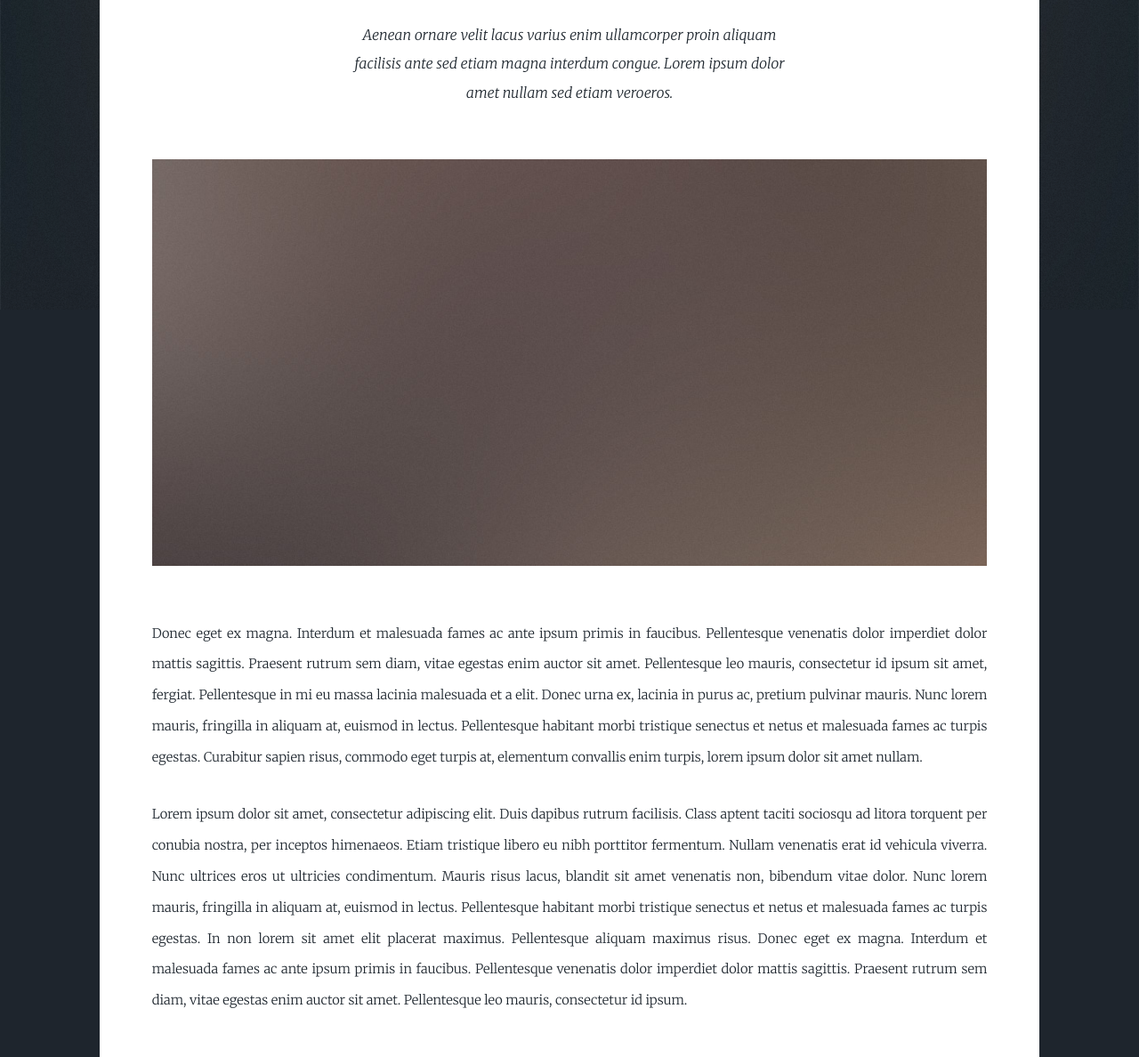
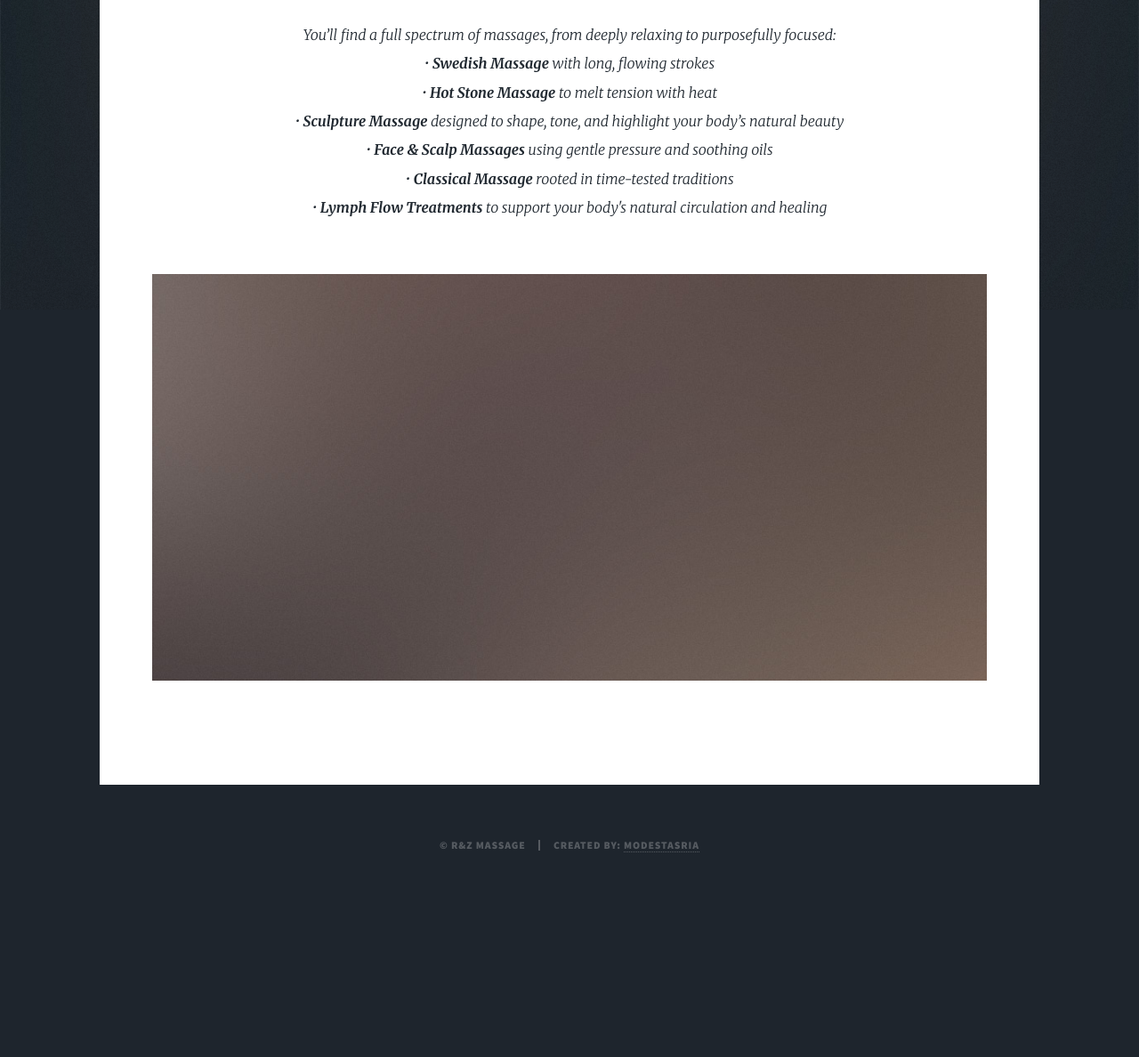
Before and after one commit to RZMassage/RZMassage.github.io, a plain HTML site: page treatments.html in a window 1280 px wide. Shown: the part 452-1640 px from the top of the page at 89% size. After the commit the page ends 1469 px from the top, so only its background shows below. Drawn offline with Linux system fonts and the light colour scheme.

Commit message:
Inserted appropriate text

```diff
--- a/treatments.html
+++ b/treatments.html
@@ -38,17 +38,27 @@
 							<section class="post">
 								<header class="major">
 									<h1>Treatmets</h1>
-									<p>Aenean ornare velit lacus varius enim ullamcorper proin aliquam<br />
-									facilisis ante sed etiam magna interdum congue. Lorem ipsum dolor<br />
-									amet nullam sed etiam veroeros.</p>
+										<p>You’ll find a full spectrum of massages, from deeply relaxing to purposefully focused:<br>
+											• <b>Swedish Massage</b> with long, flowing strokes<br>
+											• <b>Hot Stone Massage</b> to melt tension with heat<br>
+											• <b>Sculpture Massage</b> designed to shape, tone, and highlight your body’s natural beauty<br>
+											• <b>Face & Scalp Massages</b> using gentle pressure and soothing oils<br>
+											• <b>Classical Massage</b> rooted in time-tested traditions<br>
+											• <b>Lymph Flow Treatments</b> to support your body's natural circulation and healing</p>
 								</header>
 								<div class="image main"><img src="images/pic01.jpg" alt="" /></div>
-								<p>Donec eget ex magna. Interdum et malesuada fames ac ante ipsum primis in faucibus. Pellentesque venenatis dolor imperdiet dolor mattis sagittis. Praesent rutrum sem diam, vitae egestas enim auctor sit amet. Pellentesque leo mauris, consectetur id ipsum sit amet, fergiat. Pellentesque in mi eu massa lacinia malesuada et a elit. Donec urna ex, lacinia in purus ac, pretium pulvinar mauris. Nunc lorem mauris, fringilla in aliquam at, euismod in lectus. Pellentesque habitant morbi tristique senectus et netus et malesuada fames ac turpis egestas. Curabitur sapien risus, commodo eget turpis at, elementum convallis enim turpis, lorem ipsum dolor sit amet nullam.</p>
-								<p>Lorem ipsum dolor sit amet, consectetur adipiscing elit. Duis dapibus rutrum facilisis. Class aptent taciti sociosqu ad litora torquent per conubia nostra, per inceptos himenaeos. Etiam tristique libero eu nibh porttitor fermentum. Nullam venenatis erat id vehicula viverra. Nunc ultrices eros ut ultricies condimentum. Mauris risus lacus, blandit sit amet venenatis non, bibendum vitae dolor. Nunc lorem mauris, fringilla in aliquam at, euismod in lectus. Pellentesque habitant morbi tristique senectus et netus et malesuada fames ac turpis egestas. In non lorem sit amet elit placerat maximus. Pellentesque aliquam maximus risus. Donec eget ex magna. Interdum et malesuada fames ac ante ipsum primis in faucibus. Pellentesque venenatis dolor imperdiet dolor mattis sagittis. Praesent rutrum sem diam, vitae egestas enim auctor sit amet. Pellentesque leo mauris, consectetur id ipsum.</p>
+
+								<p>
+
+
+
+								</p>
+
+
 							</section>
 
 
-							<section class="posts">
+							<!-- <section class="posts">
 								<article>
 									<header>
 										<h2><a href="#">Sed magna<br />
@@ -92,7 +102,7 @@
 									<ul class="actions special">
 										<li><a href="#" class="button">Read More</a></li>
 									</ul>
-								</article>
+								</article> -->
 
 							</section>
 
```
Also changed, not shown: contact.html (+1 -1 lines), index.html (+9 -3 lines), prices.html (+10 -1 lines).
